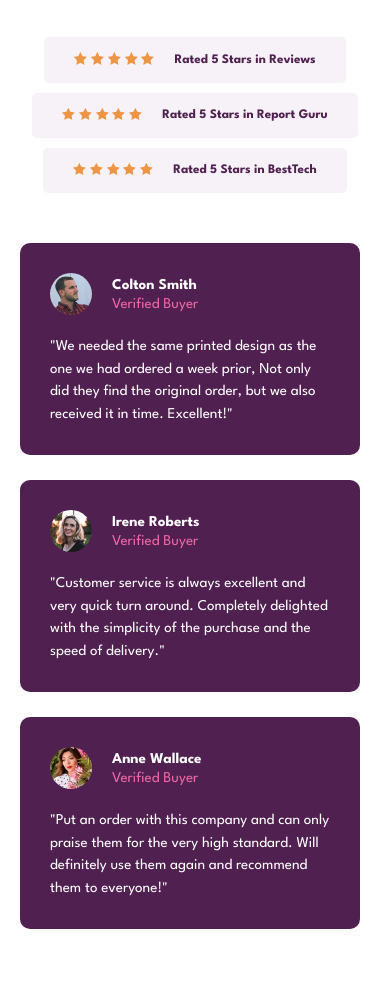
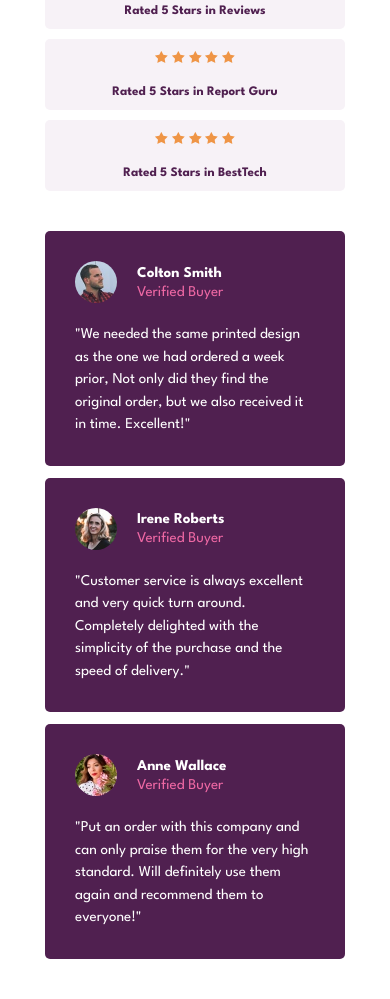
Before and after one commit to mkcode-full/Social-Proof-Section-Master, a plain HTML site: page index.html in a window 390 px wide. Shown: the part 278-1277 px from the top of the page. Before the commit the page ends 1247 px from the top, so only its background shows below. Drawn offline with Linux system fonts and the light colour scheme.

Commit message:
Add files via upload

```diff
--- a/index.html
+++ b/index.html
@@ -1,18 +1,21 @@
 <!DOCTYPE html>
 <html lang="en">
+
 <head>
     <meta charset="UTF-8">
     <meta name="viewport" content="width=device-width, initial-scale=1.0">
     <title>Social Proof Section Master</title>
     <link rel="stylesheet" href="styles.css">
 </head>
+
 <body>
     <main class="container">
 
-<div class="content-wrapper">
+        <section class="hero">
             <div class="content">
                 <h1 class="content-title">10,000+ of our users love our products.</h1>
-    <p class="content-text">We only provide great products combined with excellent customer service. See what our satisfied customers are saying about our services.</p>
+                <p class="content-text">We only provide great products combined with excellent customer service. See
+                    what our satisfied customers are saying about our services.</p>
             </div>
 
 
@@ -36,7 +39,7 @@
                         <img src="images/icon-star.svg" alt="icon" class="icon-img">
                         <img src="images/icon-star.svg" alt="icon" class="icon-img">
                     </div>
-          <p class="rated-text">Rated 5 Stars in Report Guru</p>
+                    <p class="rated-text">Rated 5 Stars in Report Guru </p>
                 </div>
 
                 <div class="rated rated-besttech">
@@ -51,10 +54,10 @@
                 </div>
 
             </div>
-</div>
+        </section>
 
- <div class="card-wrapper">
-    <div class="card card-colton">
+        <section class="testimonials">
+            <article class="card card-colton">
                 <div class="card-profile">
                     <img src="images/image-colton.jpg" alt="colton-smith" class="profile-img">
                     <div class="profile-info">
@@ -63,13 +66,12 @@
                     </div>
                 </div>
 
-        <div class="card-discription">
-            <p class="card-text">"We needed the same printed design as the one we had ordered a week prior, Not only did they find the original order, but we also received it in time. Excellent!"</p>
-        </div>
-    </div>
+                <p class="card-text">"We needed the same printed design as the one we had ordered a week prior, Not only
+                    did they find the original order, but we also received it in time. Excellent!"</p>
+            </article>
 
             <!--card2-->
-        <div class="card card-roberts">
+            <article class="card card-roberts">
                 <div class="card-profile">
                     <img src="images/image-irene.jpg" alt="irene-roberts" class="profile-img">
                     <div class="profile-info">
@@ -79,13 +81,12 @@
                 </div>
 
 
-        <div class="card-discription">
-            <p class="card-text">"Customer service is always excellent and very quick turn around. Completely delighted with the simplicity of the purchase and the speed of delivery."</p>
-        </div>
-    </div>
+                <p class="card-text">"Customer service is always excellent and very quick turn around. Completely
+                    delighted with the simplicity of the purchase and the speed of delivery."</p>
+            </article>
 
             <!--card3-->
-        <div class="card card-anne">
+            <article class="card card-anne">
                 <div class="card-profile">
                     <img src="images/image-anne.jpg" alt="anne-wallace" class="profile-img">
                     <div class="profile-info">
@@ -95,12 +96,12 @@
                 </div>
 
 
-        <div class="card-discription">
-            <p class="card-text">"Put an order with this company and can only praise them for the very high standard. Will definitely use them again and recommend them to everyone!"</p>
-        </div>
-    </div>
- </div>
+                <p class="card-text">"Put an order with this company and can only praise them for the very high
+                    standard. Will definitely use them again and recommend them to everyone!"</p>
+            </article>
+        </section>
 
     </main>
 </body>
+
 </html>
--- a/styles.css
+++ b/styles.css
@@ -32,7 +32,7 @@ body {
     padding: 60px 20px;
 }
 
-.content-wrapper {
+.hero {
     display: flex;
     justify-content: space-between;
     gap: 60px;
@@ -105,7 +105,6 @@ body {
     padding: 30px;
     border-radius: 10px;
     background-color: var(--very-dark-magenta)
-
 }
 
 .card-colton {
@@ -157,7 +156,7 @@ body {
     line-height: 1.5;
 }
 
-.card-wrapper {
+.testimonials{
     display: grid;
     grid-template-columns: repeat(3, 1fr);
     margin-top: 70px;
@@ -168,26 +167,49 @@ body {
 @media (max-width: 768px) {
 
     .container {
-        display: grid;
-        grid-template-columns: 1fr;
+        padding: 40px 5px;
+
     }
 
-    .card-wrapper {
-        grid-template-columns: 1fr;
-        gap: 5px;
+    .card-colton,
+    .card-anne {
+        transform: none;
     }
 
-    .content-wrapper {
+    .rated {
+        display: flex;
+        align-items: center;
+        flex-direction: column;
+        gap: 20px;
+        width: 100%;
+        padding: 12px 25px;
+        /* 80px yerine bu */
+        max-width: 300px;
+
+
+    }
+
+    .testimonials {
         display: flex;
         flex-direction: column;
         align-items: center;
-        justify-content: center;
+        gap: 12px;
+        margin-top: 40px;
+    }
+
+    .hero {
+        flex-direction: column;
+        text-align: center;
         gap: 10px;
     }
 
     .content-title {
         font-size: 42px;
         margin-bottom: 15px;
+    }
+
+    .content-text {
+        text-align: center;
     }
 
     .rated-wrapper {
@@ -205,9 +227,21 @@ body {
     .rated-besttech {
         transform: none;
     }
+
     .rated-reviews {
         transform: none;
     }
 
+    .card {
+        max-width: 300px;
+        padding: 30px;
+        border-radius: 5px;
 
     }
+
+
+
+
+
+
+}
```
Lines whose indentation alone changed are shown as unchanged.
